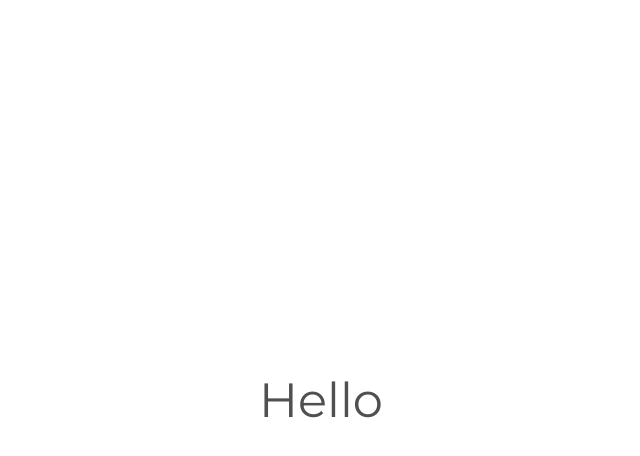
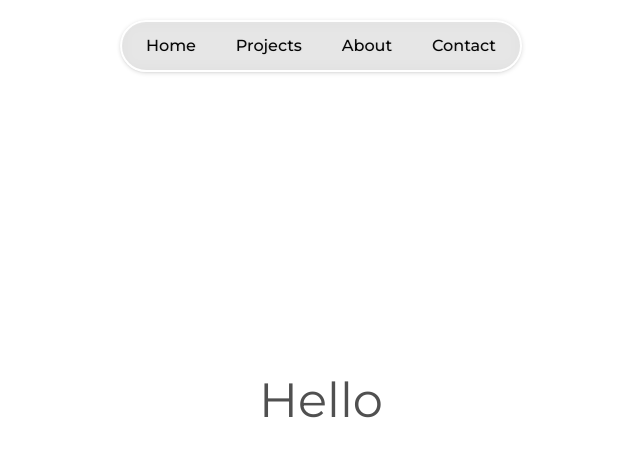
Before and after one commit to RudolphPereira/portfolio-v3, a Next.js app: page / in a window 1280 px wide. Shown: the top 456 px of the page, without its empty margins (319-959 px from the left). Built offline with nearby package versions, Linux system fonts and the light colour scheme.

Commit message:
styled nav

```diff
--- a/app/components/Navigation/Navigation.tsx
+++ b/app/components/Navigation/Navigation.tsx
@@ -1,7 +1,26 @@
-import React from "react";
+import Link from "next/link";
 
 const Navigation = () => {
-  return <section className="navigation"></section>;
+  return (
+    <section className="navigation">
+      <div className="navBox bg-componentBackground/60 backdrop-blur-sm fixed top-5 left-[50%] translate-x-[-50%] py-3 px-6 rounded-full text-base font-medium border-2 border-white drop-shadow-sm shadow-xs">
+        <ul className="navLinks flex items-center gap-10">
+          <li className="navItem">
+            <Link href="#">Home</Link>
+          </li>
+          <li className="navItem">
+            <Link href="#">Projects</Link>
+          </li>
+          <li className="navItem">
+            <Link href="#">About</Link>
+          </li>
+          <li className="navItem">
+            <Link href="#">Contact</Link>
+          </li>
+        </ul>
+      </div>
+    </section>
+  );
 };
 
 export default Navigation;
--- a/app/globals.css
+++ b/app/globals.css
@@ -1,7 +1,7 @@
 @import "tailwindcss";
 
 :root {
-  --background: #ffffff;
+  --background: #fff;
   --foreground: #171717;
   --darkGrey: #505050;
   --lightGrey: #6f6f6f;
--- a/app/layout.tsx
+++ b/app/layout.tsx
@@ -1,6 +1,7 @@
 import type { Metadata } from "next";
 import { Montserrat } from "next/font/google";
 import "./globals.css";
+import Navigation from "./components/Navigation/Navigation";
 
 const montserrat = Montserrat({
   variable: "--font-montserrat",
@@ -21,7 +22,10 @@ export default function RootLayout({
 }>) {
   return (
     <html lang="en">
-      <body className={`${montserrat.variable} antialiased`}>{children}</body>
+      <body className={`${montserrat.variable} antialiased`}>
+        <Navigation />
+        {children}
+      </body>
     </html>
   );
 }
```
